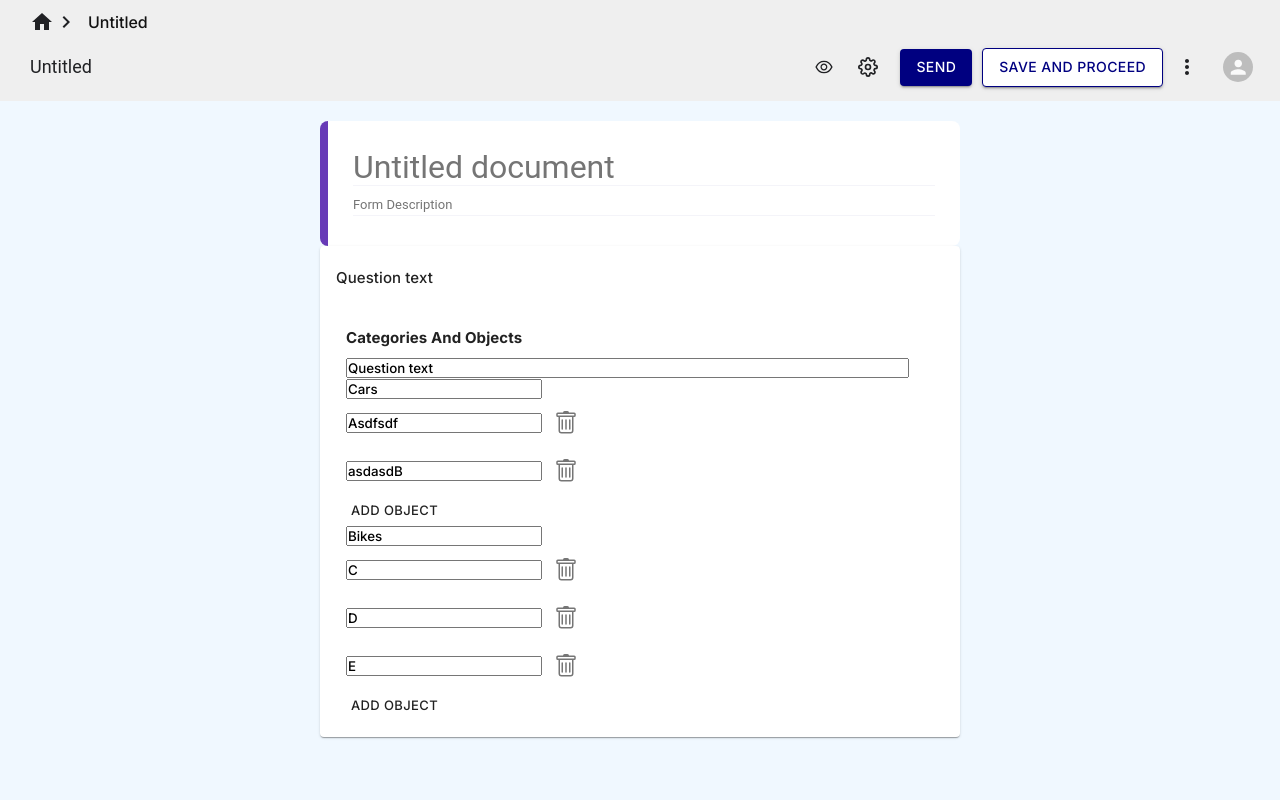
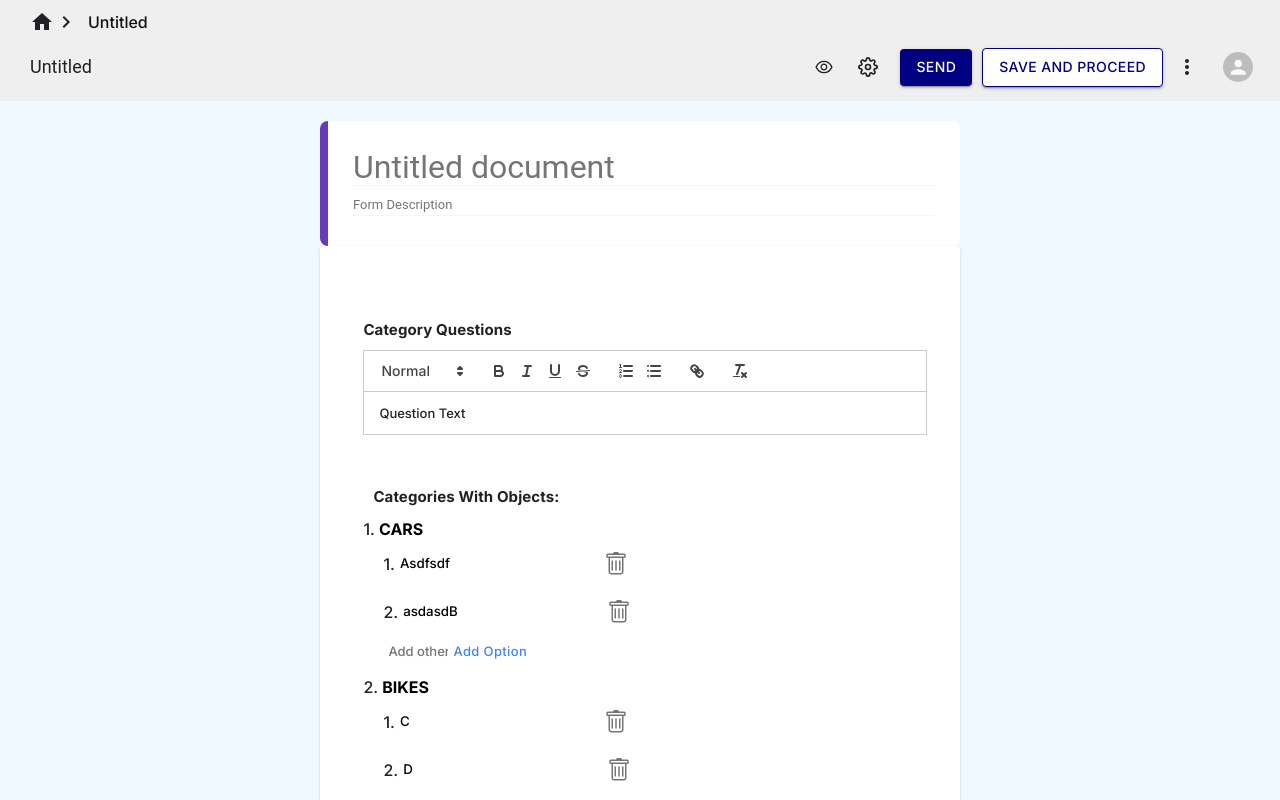
Before and after one commit to AceHunterr/Custom_form_builder, a React (Create React App) app in the folder client/: page / in a window 1280 px wide. Shown: the top 800 px of the page. Built offline with nearby package versions, Linux system fonts and the light colour scheme.

Commit message:
Added the form builder for category question

```diff
--- a/client/src/components/CategoryQuestion/CategoryQuestion.jsx
+++ b/client/src/components/CategoryQuestion/CategoryQuestion.jsx
@@ -1,6 +1,6 @@
 import React, { useState } from "react";
 import "./CategoryQuestion.css"; // Don't forget to create the CSS file
-
+import RichTextEditor from "../RichTextEditor";
 import Accordion from "@material-ui/core/Accordion";
 import AccordionDetails from "@material-ui/core/AccordionDetails";
 import AccordionSummary from "@material-ui/core/AccordionSummary";
@@ -182,6 +182,7 @@ const CategoryQuestion = () => {
               elevation={1}
               style={{ width: "100%" }}
             >
+              {!categoryQuestion[i].open ? (
                 <div className="saved_questions">
                   <Typography
                     style={{
@@ -193,10 +194,14 @@ const CategoryQuestion = () => {
                       fontFamily: "Inter, sans-serif",
                     }}
                   >
-                  {ques.questionText}
+                    Categories and Objects
                   </Typography>
                 </div>
+              ) : (
+                ""
+              )}
             </AccordionSummary>
+            <div className="question_boxes">
               <AccordionDetails className="add_question">
                 <Typography
                   style={{
@@ -208,34 +213,60 @@ const CategoryQuestion = () => {
                     fontFamily: "Inter, sans-serif",
                   }}
                 >
-                Categories and Objects
+                  Category Questions
                 </Typography>
-              <input
-                id="question-text"
-                type="text"
-                className="text_input"
-                placeholder="Question text"
+                <RichTextEditor
                   value={ques.questionText}
-                onChange={(e) => {
-                  changeQuestionText(e.target.value, i);
+                  onChange={(value) => {
+                    changeQuestionText(value, i);
                   }}
                 />
+
+                <Typography
+                  style={{
+                    fontSize: "15px",
+                    fontWeight: "700",
+                    letterSpacing: ".1px",
+                    lineHeight: "24px",
+                    paddingBottom: "0",
+                    paddingTop: "50px",
+                    paddingLeft: "10px",
+                    fontFamily: "Inter, sans-serif",
+                  }}
+                >
+                  Categories with Objects:
+                </Typography>
+
                 {ques.categories.map((category, j) => (
                   <div key={j}>
+                    <span>{j + 1}. </span>
                     <input
-                    id={`category-text-${j}`}
+                      id="options-text"
                       type="text"
-                    className="text_input"
+                      className="text_input category_categories"
                       placeholder="Category"
                       value={category.category}
                       onChange={(e) => {
                         changeCategoryText(e.target.value, i, j);
                       }}
+                      style={{
+                        fontSize: "16px",
+                        fontWeight: "600",
+                        marginTop: "10px",
+                        textTransform: "uppercase",
+                      }}
                     />
                     {category.objects.map((object, k) => (
-                    <div className="add_question_body" key={k}>
+                      <div
+                        className="add_question_body"
+                        key={k}
+                        style={{ paddingLeft: "20px" }}
+                      >
+                        {" "}
+                        <span>{k + 1}. </span>
                         <input
-                        id={`object-text-${k}-${k}`}
+                          style={{ marginLeft: "5px" }}
+                          id="options-text"
                           type="text"
                           className="text_input"
                           placeholder="Object"
@@ -253,18 +284,42 @@ const CategoryQuestion = () => {
                         </IconButton>
                       </div>
                     ))}
-                  <Button
+                    {/* <Button
                       size="small"
                       onClick={() => {
                         addObject(i, j);
                       }}
                     >
                       Add Object
+                    </Button> */}
+                    <div style={{ paddingLeft: "25px" }}>
+                      <input
+                        id="options-text"
+                        type="text"
+                        className="text_input"
+                        style={{ fontSize: "13px", width: "60px" }}
+                        placeholder="Add other"
+                      ></input>
+                      <Button
+                        size="small"
+                        onClick={() => {
+                          addObject(i, j);
+                        }}
+                        style={{
+                          textTransform: "none",
+                          color: "#4285f4",
+                          fontsize: "13px",
+                          fontweight: "600",
+                        }}
+                      >
+                        Add Option
                       </Button>
+                    </div>
                   </div>
                 ))}
                 {/* Other sections of your accordion */}
               </AccordionDetails>
+            </div>
           </Accordion>
         </div>
       </div>
--- a/client/src/components/ComprehensionQuestion/ComprehensionQuestion.jsx
+++ b/client/src/components/ComprehensionQuestion/ComprehensionQuestion.jsx
@@ -273,7 +273,7 @@ const ComprehensionQuestion = () => {
                         ></input>
                       </div>
                       <IconButton aria-label="delete">
-                        <CloseIcon
+                        <BsTrash
                           onClick={() => {
                             if (
                               question.options &&
```
Lines whose indentation alone changed are shown as unchanged.
